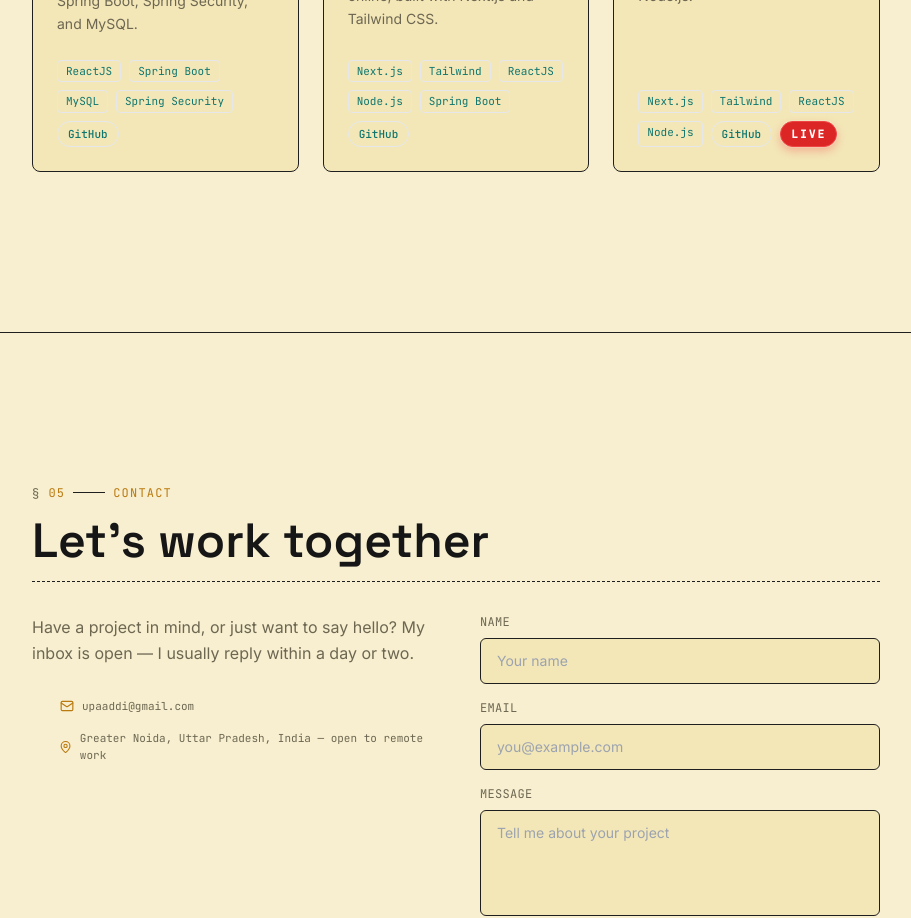
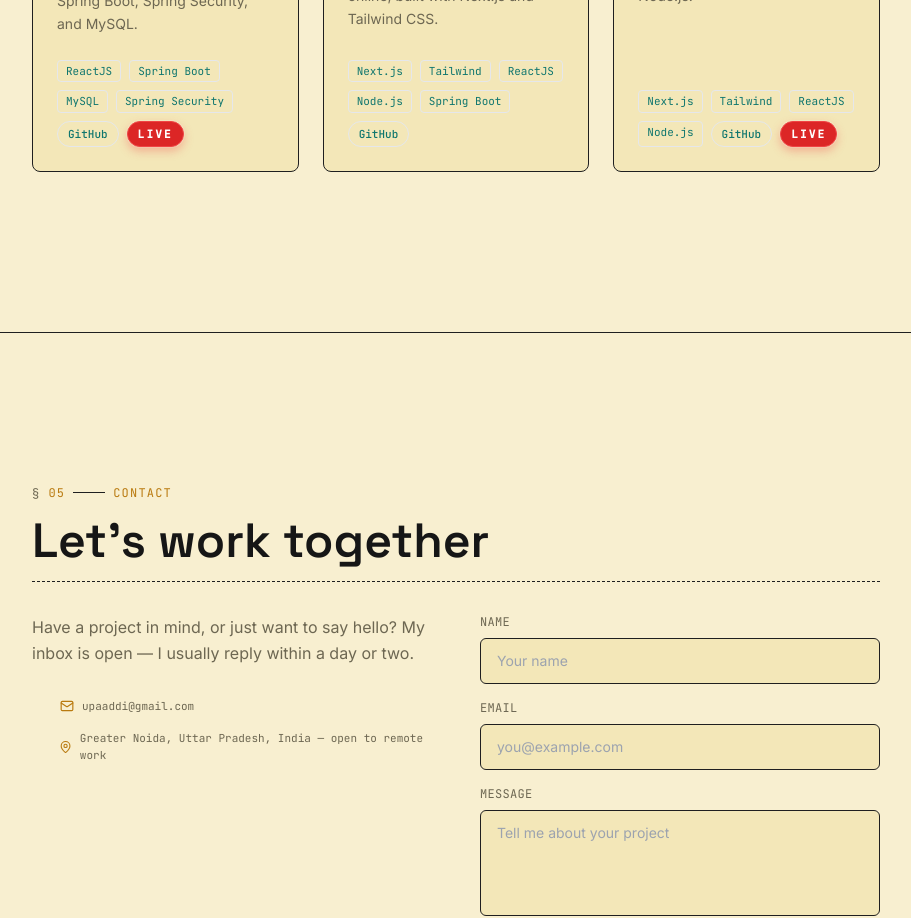
Before and after one commit to AdityaUpadhyay2610/Portfolio, a React (Vite) app: page /skills in a window 1280 px wide. Shown: the part 3120-4038 px from the top of the page, without its empty margins (320-1231 px from the left). Built offline with nearby package versions, Linux system fonts and the light colour scheme.

Commit message:
add live link

```diff
--- a/src/components/Projects.jsx
+++ b/src/components/Projects.jsx
@@ -9,7 +9,7 @@ const PROJECTS = [
       "A web application for managing library resources, built with Spring Boot, Spring Security, and MySQL.",
     tags: ["ReactJS", "Spring Boot", "MySQL", "Spring Security"],
     githubUrl: "https://github.com/AdityaUpadhyay2610/LibraryManagment.git",
-    liveUrl: "",
+    liveUrl: "https://library-managment-phi.vercel.app/",
   },
   {
     index: "02",
@@ -27,7 +27,7 @@ const PROJECTS = [
       "A text editing web application with real-time collaboration features, built with React and Node.js.",
     tags: ["Next.js", "Tailwind", "ReactJS", "Node.js"],
     githubUrl: "https://github.com/AdityaUpadhyay2610/text-app.git",
-    liveUrl: "https://adityaupadhyay2610.github.io/text-app/",
+    liveUrl: "https://text-app-phi.vercel.app/",
 
   },
 ];
```
